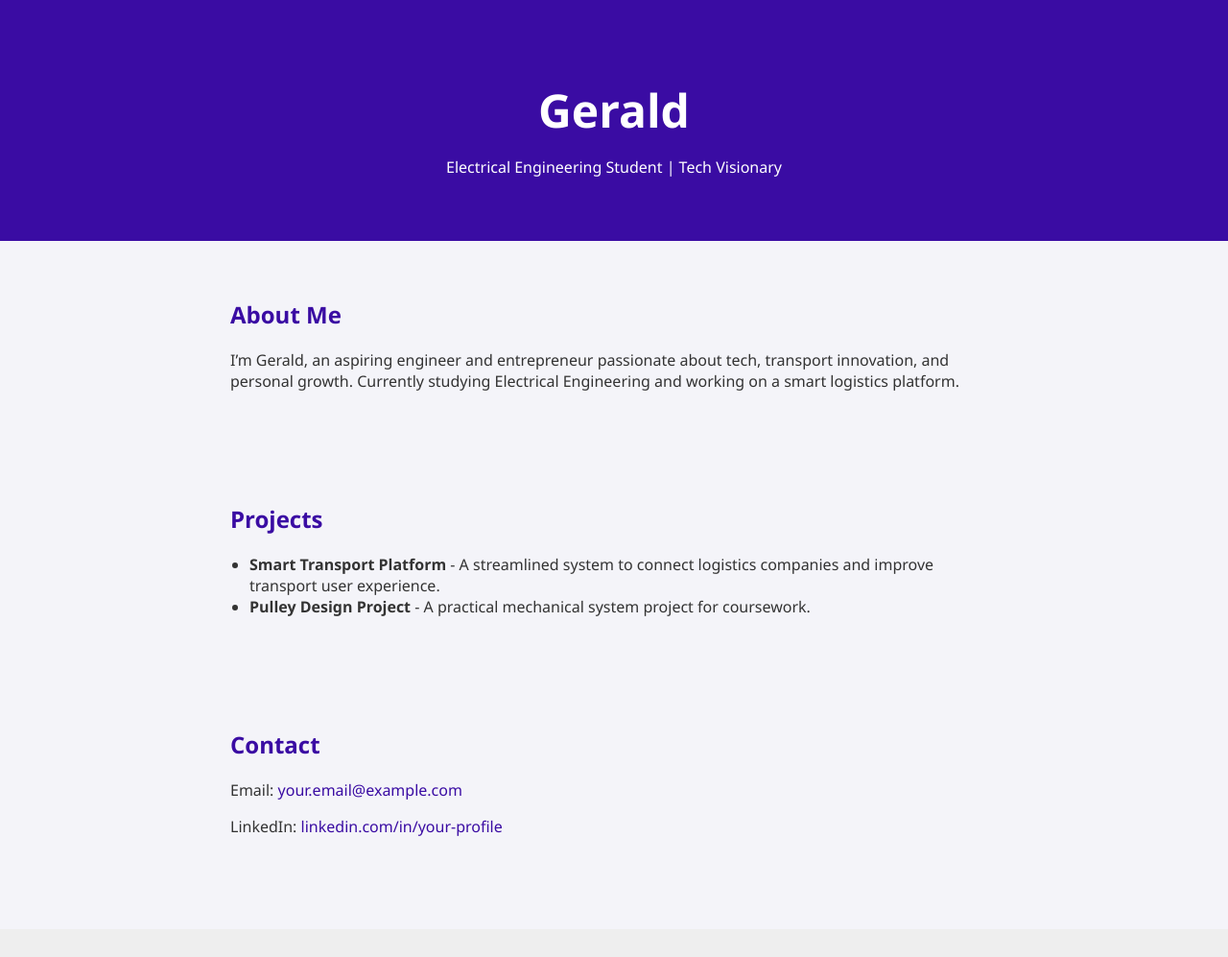
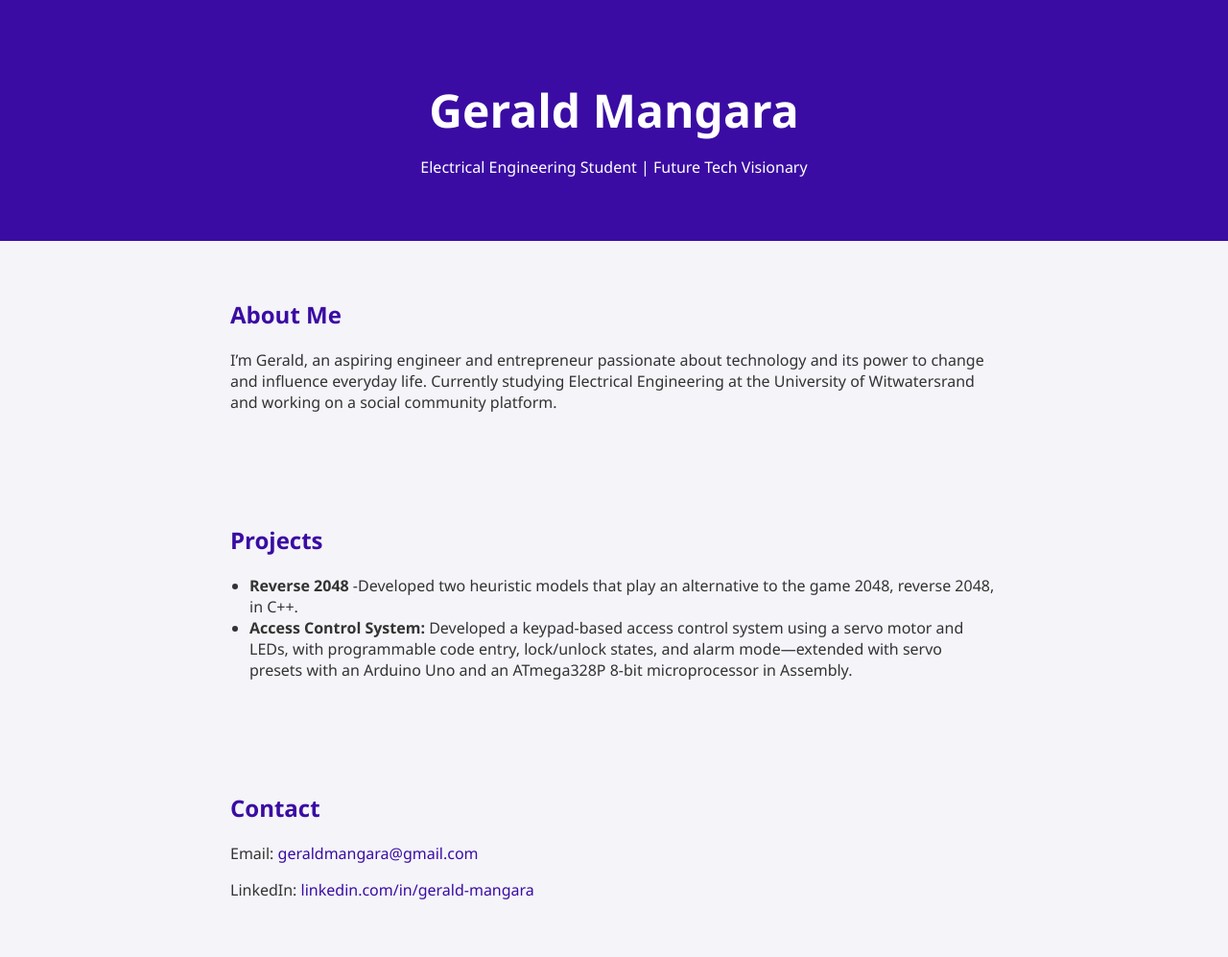
Before and after one commit to Geraldmangara/gerald-website, a plain HTML site: page index.html in a window 1280 px wide. Shown: the top 997 px of the page at 96% size. Drawn offline with Linux system fonts and the light colour scheme.

Commit message:
Update index.html

```diff
--- a/index.html
+++ b/index.html
@@ -8,27 +8,28 @@
 </head>
 <body>
   <header>
-    <h1>Gerald</h1>
-    <p>Electrical Engineering Student | Tech Visionary</p>
+    <h1>Gerald Mangara</h1>
+    <p>Electrical Engineering Student | Future Tech Visionary</p>
   </header>
 
   <section id="about">
     <h2>About Me</h2>
-    <p>I’m Gerald, an aspiring engineer and entrepreneur passionate about tech, transport innovation, and personal growth. Currently studying Electrical Engineering and working on a smart logistics platform.</p>
+    <p>I’m Gerald, an aspiring engineer and entrepreneur passionate about technology and its power to change and influence everyday life. Currently studying Electrical Engineering at the University of Witwatersrand and working on a social community platform.</p>
   </section>
 
   <section id="projects">
     <h2>Projects</h2>
     <ul>
-      <li><strong>Smart Transport Platform</strong> - A streamlined system to connect logistics companies and improve transport user experience.</li>
-      <li><strong>Pulley Design Project</strong> - A practical mechanical system project for coursework.</li>
-    </ul>
+      <li><strong>Reverse 2048</strong> -Developed two heuristic models that play an alternative to the game 2048, reverse 2048, in C++.</li>
+   <li><strong>Access Control System:</strong> Developed a keypad-based access control system using a servo motor and LEDs, with programmable code entry, lock/unlock states, and alarm mode—extended with servo presets with an Arduino Uno and an ATmega328P 8-bit microprocessor in Assembly. </li>
+
+  </u1>
   </section>
 
   <section id="contact">
     <h2>Contact</h2>
-    <p>Email: <a href="mailto:your.email@example.com">your.email@example.com</a></p>
-    <p>LinkedIn: <a href="https://linkedin.com/in/your-profile" target="_blank">linkedin.com/in/your-profile</a></p>
+    <p>Email: <a href="mailto:your.email@example.com">geraldmangara@gmail.com</a></p>
+    <p>LinkedIn: <a href="https://linkedin.com/in/your-profile" target="_blank">linkedin.com/in/gerald-mangara</a></p>
   </section>
 
   <footer>
```
